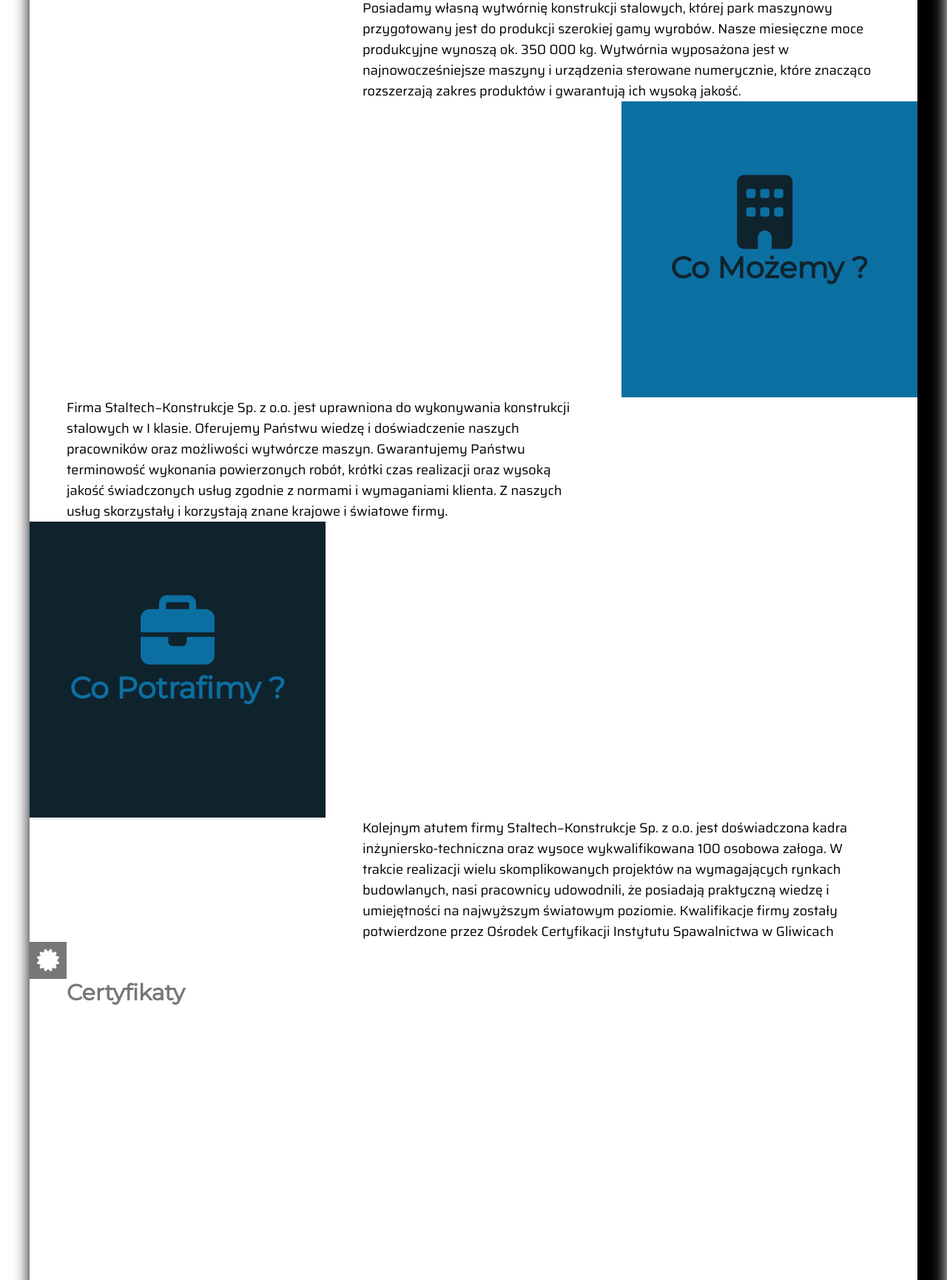
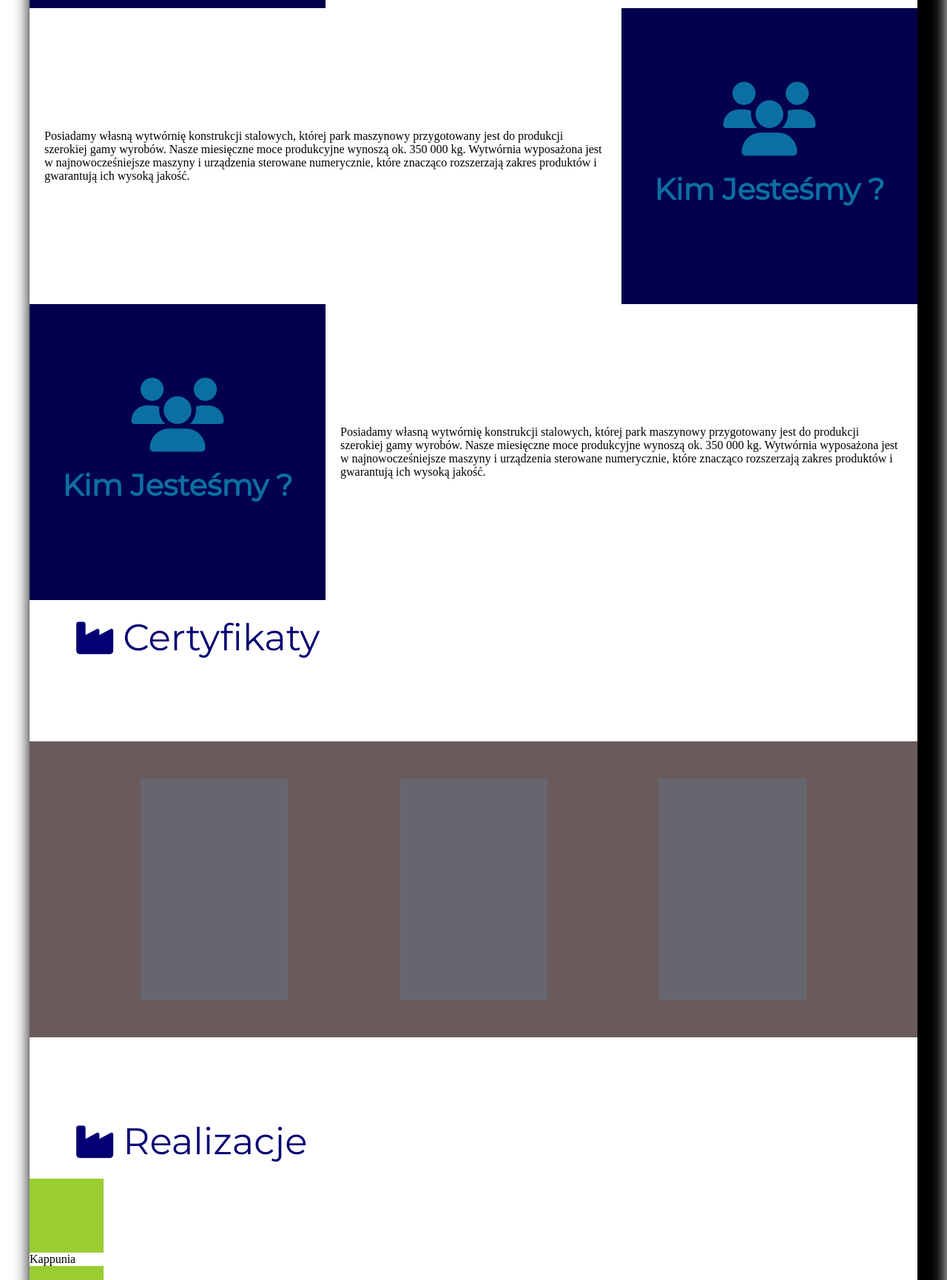
Before and after one commit to KacperDrewniak/Staltech, a plain HTML site: page index.html in a window 1280 px wide. Shown: the part 1070-2800 px from the top of the page at 74% size. Drawn offline with Linux system fonts and the light colour scheme.

Commit message:
MioduFix

```diff
--- a/index.html
+++ b/index.html
@@ -31,61 +31,152 @@
                 <p>zobacz dalej</p>
                 <button>zobacz więcej</button>
             </div>
-
         </main>
     </header>
     <div class="wrapper1">
-        <div class="wrapperAbout">
-            <div class="about">
+        <section class="about">
             <i class="fas fa-industry"></i>
             <p class="aboutUs">O Firmie</p>
-                <div class="whoAreWe">
+        </section>
+        <article>
+            <div class="bigDiv">
                 <i class="fas fa-users"></i>
                 <p>Kim Jesteśmy ?</p>
             </div>
             <div>
-                    <p class="text1">Posiadamy własną wytwórnię konstrukcji stalowych, której park maszynowy
+                <p>Posiadamy własną wytwórnię konstrukcji stalowych, której park maszynowy
                     przygotowany jest do
                     produkcji szerokiej gamy wyrobów. Nasze miesięczne moce produkcyjne wynoszą ok. 350 000 kg.
                     Wytwórnia wyposażona jest w najnowocześniejsze maszyny i urządzenia sterowane numerycznie, które
                     znacząco rozszerzają zakres produktów i gwarantują ich wysoką jakość.</p>
             </div>
-                <div class="whatWeCan">
-                    <i class="fas fa-building"></i>
-                    <p>Co Możemy ?</p>
+        </article>
+        <article>
+            <div class="bigDiv">
+                <i class="fas fa-users"></i>
+                <p>Kim Jesteśmy ?</p>
             </div>
             <div>
-                    <p class="text2"> Firma Staltech−Konstrukcje Sp. z o.o. jest uprawniona do wykonywania konstrukcji
-                        stalowych w I
-                        klasie. Oferujemy Państwu wiedzę i doświadczenie naszych pracowników oraz możliwości wytwórcze
-                        maszyn. Gwarantujemy Państwu terminowość wykonania powierzonych robót, krótki czas realizacji
-                        oraz wysoką jakość świadczonych usług zgodnie z normami i wymaganiami klienta. Z naszych usług
-                        skorzystały i korzystają znane krajowe i światowe firmy.</p>
+                <p>Posiadamy własną wytwórnię konstrukcji stalowych, której park maszynowy
+                    przygotowany jest do
+                    produkcji szerokiej gamy wyrobów. Nasze miesięczne moce produkcyjne wynoszą ok. 350 000 kg.
+                    Wytwórnia wyposażona jest w najnowocześniejsze maszyny i urządzenia sterowane numerycznie, które
+                    znacząco rozszerzają zakres produktów i gwarantują ich wysoką jakość.</p>
             </div>
-                <div class="whatWeDo">
-                    <i class="fas fa-briefcase"></i>
-                    <p>Co Potrafimy ?</p>
+        </article>
+        <article>
+            <div class="bigDiv">
+                <i class="fas fa-users"></i>
+                <p>Kim Jesteśmy ?</p>
             </div>
             <div>
-                    <p class="text3"> Kolejnym atutem firmy Staltech−Konstrukcje Sp. z o.o. jest doświadczona kadra
-                        inżyniersko-techniczna oraz wysoce wykwalifikowana 100 osobowa załoga. W trakcie realizacji
-                        wielu skomplikowanych projektów na wymagających rynkach budowlanych, nasi pracownicy udowodnili,
-                        że posiadają praktyczną wiedzę i umiejętności na najwyższym światowym poziomie. Kwalifikacje
-                        firmy zostały potwierdzone przez Ośrodek Certyfikacji Instytutu Spawalnictwa w Gliwicach</p>
+                <p>Posiadamy własną wytwórnię konstrukcji stalowych, której park maszynowy
+                    przygotowany jest do
+                    produkcji szerokiej gamy wyrobów. Nasze miesięczne moce produkcyjne wynoszą ok. 350 000 kg.
+                    Wytwórnia wyposażona jest w najnowocześniejsze maszyny i urządzenia sterowane numerycznie, które
+                    znacząco rozszerzają zakres produktów i gwarantują ich wysoką jakość.</p>
             </div>
-                <div class="wrapperCertificate">
-                    <div class="aboutCertificates">
-                        <i class="fas fa-certificate"></i>
-                        <p class="certificate">Certyfikaty</p>
+        </article>
+        <section class="about">
+            <i class="fas fa-industry"></i>
+            <p class="aboutUs">Certyfikaty</p>
+        </section>
+        <div class="certyficates">
+            <aside></aside>
+            <aside></aside>
+            <aside></aside>
         </div>
-                    <div class="certificates">
-                        <div class="certificate1"></div>
-                        <div class="certificate2"></div>
-                        <div class="certificate3"></div>
+        <section class="about">
+            <i class="fas fa-industry"></i>
+            <p class="aboutUs">Realizacje</p>
+        </section>
+        <div class="realisation">
+            <ul>
+                <li>
+                    <div></div>
+                    <p>Kappunia</p>
+                </li>
+                <li>
+                    <div></div>
+                    <p>Kappunia</p>
+                </li>
+                <li>
+                    <div></div>
+                    <p>Kappunia</p>
+                </li>
+                <li>
+                    <div></div>
+                    <p>Kappunia</p>
+                </li>
+                <li>
+                    <div></div>
+                    <p>Kappunia</p>
+                </li>
+                <li>
+                    <div></div>
+                    <p>Kappunia</p>
+                </li>
+                <li>
+                    <div></div>
+                    <p>Kappunia</p>
+                </li>
+                <li>
+                    <div></div>
+                    <p>Kappunia</p>
+                </li>
+                <li>
+                    <div></div>
+                    <p>Kappunia</p>
+                </li>
+                <li>
+                    <div></div>
+                    <p>Kappunia</p>
+                </li>
+                <li>
+                    <div></div>
+                    <p>Kappunia</p>
+                </li>
+                <li>
+                    <div></div>
+                    <p>Kappunia</p>
+                </li>
+                <li>
+                    <div></div>
+                    <p>Kappunia</p>
+                </li>
+                <li>
+                    <div></div>
+                    <p>Kappunia</p>
+                </li>
+                <li>
+                    <div></div>
+                    <p>KappuniaKappunia</p>
+                </li>
+                <li>
+                    <div></div>
+                    <p>KappuniaKappunia</p>
+                </li>
+                <li>
+                    <div></div>
+                    <p>KappuniaKappunia</p>
+                </li>
+                <li>
+                    <div></div>
+                    <p>KappuniaKappunia</p>
+                </li>
+                <li>
+                    <div></div>
+                    <p>KappuniaKappunia</p>
+                </li>
+                <li>
+                    <div></div>
+                    <p>KappuniaKappunia</p>
+                </li>
+            </ul>
         </div>
+
     </div>
-            </div>
-        </div>
+
 </body>
 
 </html>
--- a/style.css
+++ b/style.css
@@ -20,8 +20,9 @@
 }
 
 header main nav {
+    margin: 0 auto;
     background-color: white;
-    background-image: url(logo.png);
+    background-image: url(/images/logo.png);
     background-repeat: no-repeat;
     background-position: top center;
     height: 140px;
@@ -32,6 +33,7 @@
 }
 
 header main nav ul li {
+    cursor: pointer;
     display: inline-block;
     height: 40px;
     line-height: 40px;
@@ -79,47 +81,42 @@
     box-shadow: black 20px 20px 20px 20px;
 }
 
-/* wrapperAbout */
-div.about {
-    width: 50px;
-    height: 50px;
-    background-color: #040073;
+div.wrapper1 .about {
+    color: #040073;
+    font-size: 50px;
+    font-family: 'Montserrat', sans-serif;
+    display: flex;
+    align-items: center;
+    margin: 10px 60px;
 }
 
-/* ABOUT US ICON  */
-/* ABOUT US ICON  */
-/* ABOUT US ICON  */
-div.wrapperAbout div.about i {
-    color: white;
-    font-size: 30px;
-    margin: 10px;
+div.wrapper1 .about i+p {
+    margin: 10px
 }
 
-div.wrapperAbout div.about p.aboutUs {
-    font-family: 'Montserrat', sans-serif;
-    font-weight: 800;
-    margin-left: 50px;
-    width: 200px;
-    font-size: 30px;
-    color: #040073;
+div.wrapper1 article {
+    display: flex;
+    align-items: center;
 }
 
-/* FLEXBOX */
-/* FLEXBOX */
-/* FLEXBOX */
-div.wrapperAbout div.about div.whoAreWe {
+div.wrapper1 article:nth-child(3) {
+    flex-direction: row-reverse;
+}
+
+div.wrapper1 article .bigDiv {
     width: 400px;
     height: 400px;
     background-color: #03004d;
 }
 
-div.wrapperAbout div.about div.whoAreWe i {
+div.wrapper1 article .bigDiv i {
     color: #0c6fa2;
     font-size: 100px;
     margin: 100px calc(275px / 2) 0;
 }
 
-div.whoAreWe p {
+div.wrapper1 article .bigDiv p {
+
     font-family: 'Montserrat', sans-serif;
     font-weight: bolder;
     text-align: center;
@@ -127,93 +124,33 @@
     color: #0c6fa2;
 }
 
-div.wrapperAbout div.about div.whatWeCan {
-    margin-left: 800px;
-    width: 400px;
-    height: 400px;
-    background-color: #0c6fa2;
+div.wrapper1 article div p {
+    margin: 20px;
 }
 
-div.wrapperAbout div.about div.whatWeCan i {
-    color: #0f232d;
-    font-size: 100px;
-    margin: 100px calc(312.5px / 2) 0;
+div.wrapper1 .certyficates {
+    margin: 100px 0;
+    height: 400px;
+    background-color: rgb(105, 91, 91);
+    display: flex;
+    align-items: center;
+    justify-content: space-evenly;
 }
 
-div.whatWeCan p {
-    font-family: 'Montserrat', sans-serif;
-    font-weight: bolder;
-    text-align: center;
-    font-size: 40px;
-    color: #0f232d;
+div.wrapper1 .certyficates aside {
+    width: 200px;
+    height: 300px;
+    background-color: rgb(102, 102, 110);
 }
 
-div.wrapperAbout div.about div.whatWeDo {
-    width: 400px;
-    height: 400px;
-    background-color: #0f232d;
+.realisation ul {
+    list-style-type: none;
 }
 
-div.wrapperAbout div.about div.whatWeDo i {
-    color: #0c6fa2;
-    font-size: 100px;
-    margin: 100px calc(300px / 2) 0;
+.realisation ul li div {
+    width: 100px;
+    height: 100px;
+    background-color: yellowgreen;
 }
 
-div.whatWeDo p {
-    font-family: 'Montserrat', sans-serif;
-    font-weight: bolder;
-    text-align: center;
-    font-size: 40px;
-    color: #0c6fa2;
-}
-
-p.text1,
-p.text2,
-p.text3 {
-    font-family: 'Saira', sans-serif;
-    font-size: 18px;
-    width: 700px;
-    margin: 0 50px 0 450px;
-}
-
-p.text2 {
-    margin-left: 50px;
-}
-
-/* CERTIFICATES */
-/* CERTIFICATES */
-/* CERTIFICATES */
-/* CERTIFICATES */
-div.aboutCertificates {
-    width: 50px;
-    height: 50px;
-    background-color: #777777;
-}
-
-div.wrapperCertificate div.aboutCertificates i {
-    color: white;
-    font-size: 30px;
-    margin: 10px;
-}
-
-div.wrapperCertificate div.aboutCertificates p.certificate {
-    font-family: 'Montserrat', sans-serif;
-    font-weight: bolder;
-    margin-left: 50px;
-    font-size: 30px;
-    color: #777777;
-}
-
-div.wrapperCertificate {
-    background-color: #777777;
-}
-
-div.certificates {}
-
-
-
-
-/* Realisations */
-/* Realisations */
-/* Realisations */
+.realisation ul li p {}
```
Also changed, not shown: images/logo.png (added). Lines whose indentation alone changed are shown as unchanged.
